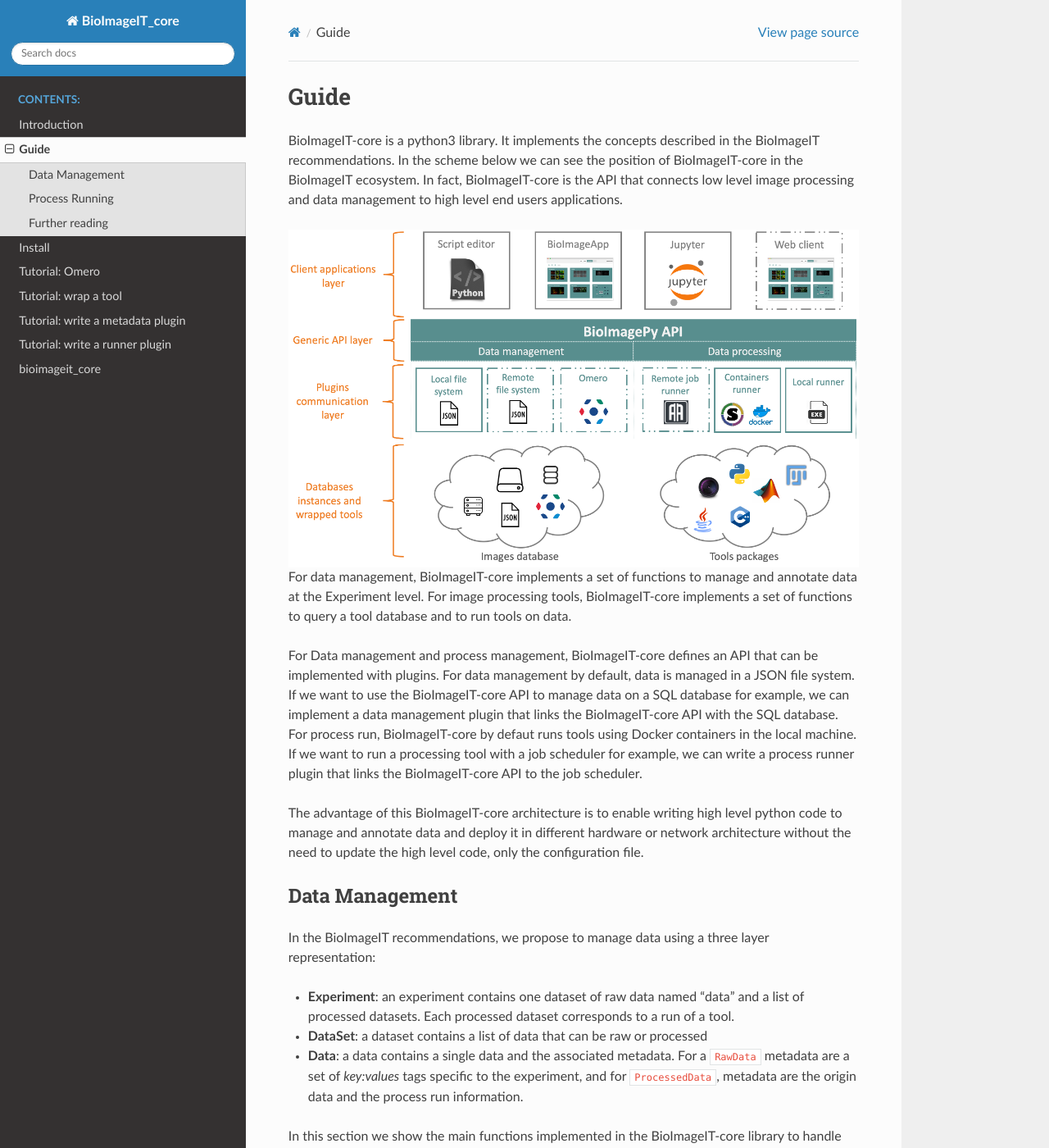
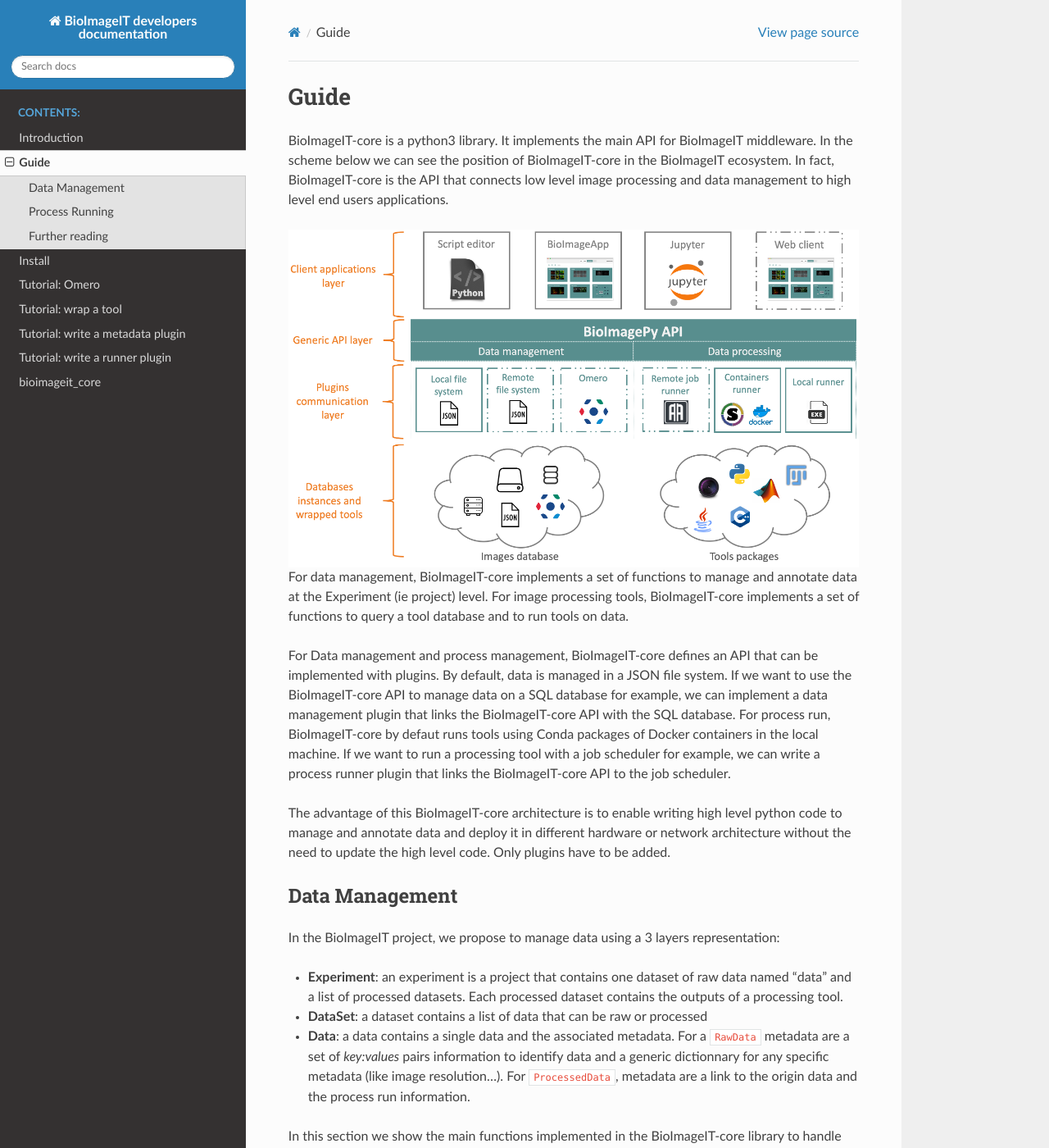
Before and after one commit to bioimageit/bioimageit_core, a Sphinx documentation site: the page built from docs/source/guide.rst, in a window 1280 px wide and 1400 px high. Shown: the whole window at 82% size. Built offline with Sphinx 7.4.7 and the Read the Docs theme 2.0.0, drawn with Linux system fonts in a browser that asks for light colours; some of the changed text lies outside the part shown.

Commit message:
update doc and fix bug

```diff
--- a/docs/source/conf.py
+++ b/docs/source/conf.py
@@ -17,9 +17,9 @@ sys.path.insert(0, os.path.abspath('../../'))
 
 # -- Project information -----------------------------------------------------
 
-project = 'BioImageIT_core'
+project = 'BioImageIT developers documentation'
 copyright = '2020, Sylvain Prigent'
-author = 'Sylvain Prigent'
+author = 'S. Prigent, C. Valades Cruz, L.Leconte, L. Maury, \\ J. Salamero, C. Kervrann'
 
 # The full version, including alpha/beta/rc tags
 release = '0.0.1'
--- a/docs/source/guide.rst
+++ b/docs/source/guide.rst
@@ -3,7 +3,7 @@
 Guide
 =====
 
-BioImageIT-core is a python3 library. It implements the concepts described in the BioImageIT recommendations.
+BioImageIT-core is a python3 library. It implements the main API for BioImageIT middleware.
 In the scheme below we can see the position of BioImageIT-core in the BioImageIT ecosystem. In fact, BioImageIT-core is the
 API that connects low level image processing and data management to high level end users applications.
 
@@ -11,28 +11,28 @@ API that connects low level image processing and data management to high level e
    :align:   center
 
 
-For data management, BioImageIT-core implements a set of functions to manage and annotate data at the Experiment
+For data management, BioImageIT-core implements a set of functions to manage and annotate data at the Experiment (ie project)
 level. For image processing tools, BioImageIT-core implements a set of functions to query a tool database and
 to run tools on data.
 
-For Data management and process management, BioImageIT-core defines an API that can be implemented with plugins. For data
-management by default, data is managed in a JSON file system. If we want to use the BioImageIT-core API to manage data on
+For Data management and process management, BioImageIT-core defines an API that can be implemented with plugins. By
+default, data is managed in a JSON file system. If we want to use the BioImageIT-core API to manage data on
 a SQL database for example, we can implement a data management plugin that links the BioImageIT-core API with the SQL database.
-For process run, BioImageIT-core by defaut runs tools using Docker containers in the local machine. If we want to run a processing
+For process run, BioImageIT-core by defaut runs tools using Conda packages of Docker containers in the local machine. If we want to run a processing
 tool with a job scheduler for example, we can write a process runner plugin that links the BioImageIT-core API to the job scheduler.
 
 The advantage of this BioImageIT-core architecture is to enable writing high level python code to manage and annotate data and deploy it
-in different hardware or network architecture without the need to update the high level code, only the configuration file.
+in different hardware or network architecture without the need to update the high level code. Only plugins have to be added.
 
 
 Data Management
 ---------------
 
-In the BioImageIT recommendations, we propose to manage data using a three layer representation:
+In the BioImageIT project, we propose to manage data using a 3 layers representation:
 
-* **Experiment**: an experiment contains one dataset of raw data named "data" and a list of processed datasets. Each processed dataset corresponds to a run of a tool.
+* **Experiment**: an experiment is a project that contains one dataset of raw data named "data" and a list of processed datasets. Each processed dataset contains the outputs of a processing tool.
 * **DataSet**: a dataset contains a list of data that can be raw or processed
-* **Data**: a data contains a single data and the associated metadata. For a ``RawData`` metadata are a set of *key:values* tags specific to the experiment, and for ``ProcessedData``, metadata are the origin data and the process run information.
+* **Data**: a data contains a single data and the associated metadata. For a ``RawData`` metadata are a set of *key:values* pairs information to identify data and a generic dictionnary for any specific metadata (like image resolution...). For ``ProcessedData``, metadata are a link to the origin data and the process run information.
 
 In this section we show the main functions implemented in the BioImageIT-core library to handle ``Data``, ``Dataset`` and ``Experiment``. Please
 refer to the docstring documentation to get more advanced features.
@@ -67,13 +67,13 @@ or:
 
     myexperiment.tag_using_seperator(tag='ID', separator='_', value_position=1)
 
-that will create tags and tag the data by extracting information from the data file names.
+that will create key-value pairs for each data by extracting information from the data file names.
 The first case will search the words *population1* and *population2* in the data file name and
-associate it to the tag *population* if on the the word *population1* or *population2* is found.
+associate it to the key *population* if one of the the words *population1* or *population2* is found.
 The second case shows how to extract information from the data file name using separators. Here we
 extract the sub-string in the file name that is located between two *_* and after the first *_*,
-and associate the extracted value to the tag *ID*.
-We can also manually tag one data by extracting it and manually adding a tag:
+and associate the extracted value to the key *ID*.
+We can also manually annotate one data by extracting it and manually adding a key-value pair:
 
 .. code-block:: python3
 
@@ -97,8 +97,8 @@ and interact with the data in the ``DataSet``:
 Process Running
 ---------------
 
-The BioImageIT recommendation descibe a packaging method to package data processing tools using an XML file and a docker image.
-The *BioImageIT-core* library, implement functionalities to manipulate and run packaged tools using three level: Process, Runner and Pipeline.
+In the BioImageIT project manage processing tools as external packages (like Conda packages or Docker containers) and uses XML wrappers similarly to the Galaxy Project in order to wrap tools to the BioImageIT Runner.
+The *BioImageIT-core* library, implements functionalities to manipulate and run packaged tools using three level: Process, Runner and Pipeline.
 
 A ``Process`` is a python class in *BioImageIT-core* that allows to identify a processing tool. It load the tool XML file and allows to print and access the process information.
 
@@ -127,7 +127,7 @@ functionality of *BioImageIT-core*. Running a process can be done as follows:
                   'o', 'denoised.tif')
 
 
-Finally the ``Pipeline`` class is a convenient class that allows to run a sequence of processes in data stored in an ``Experiment``:
+Finally the ``Pipeline`` class is a convenient class that allows to run a sequence of processes for data stored in an ``Experiment``:
 
 .. code-block:: python3
 
--- a/docs/source/tutorial_wrap_a_tool.rst
+++ b/docs/source/tutorial_wrap_a_tool.rst
@@ -17,7 +17,7 @@ The package architecture is shown in Figure 1. It is organized as follows:
 * The directory ``tools`` contains the wrappers (XML description files) of each tool that is contained in the source code.
 * ``LICENSE`` is the file containing the license. It is very important to have a license file before sharing a tool.
 * ``README.md`` file is the classical entry point of the repository where to write minimal description of the repository.
-* The ``.gitlab-ci.yml`` file is the recipe file that *GitLab* uses to automatically build the code, the container and the documentation each time the repository is updated.
+* The ``.gitlab-ci.yml`` file is the recipe file that *GitLab* uses to automatically build the code, the container and the documentation each time the repository is updated. The GitHub equivalent is the GitHub workflows.
 
 In the following, we present in more details the tool wrapping, packaging, and the automatic building with *gitlab-ci*.
 
```
Also changed, not shown: other parts of docs/source/guide.rst (+3 -3 lines), docs/source/install.rst (+51 -28 lines), 2 other files.
